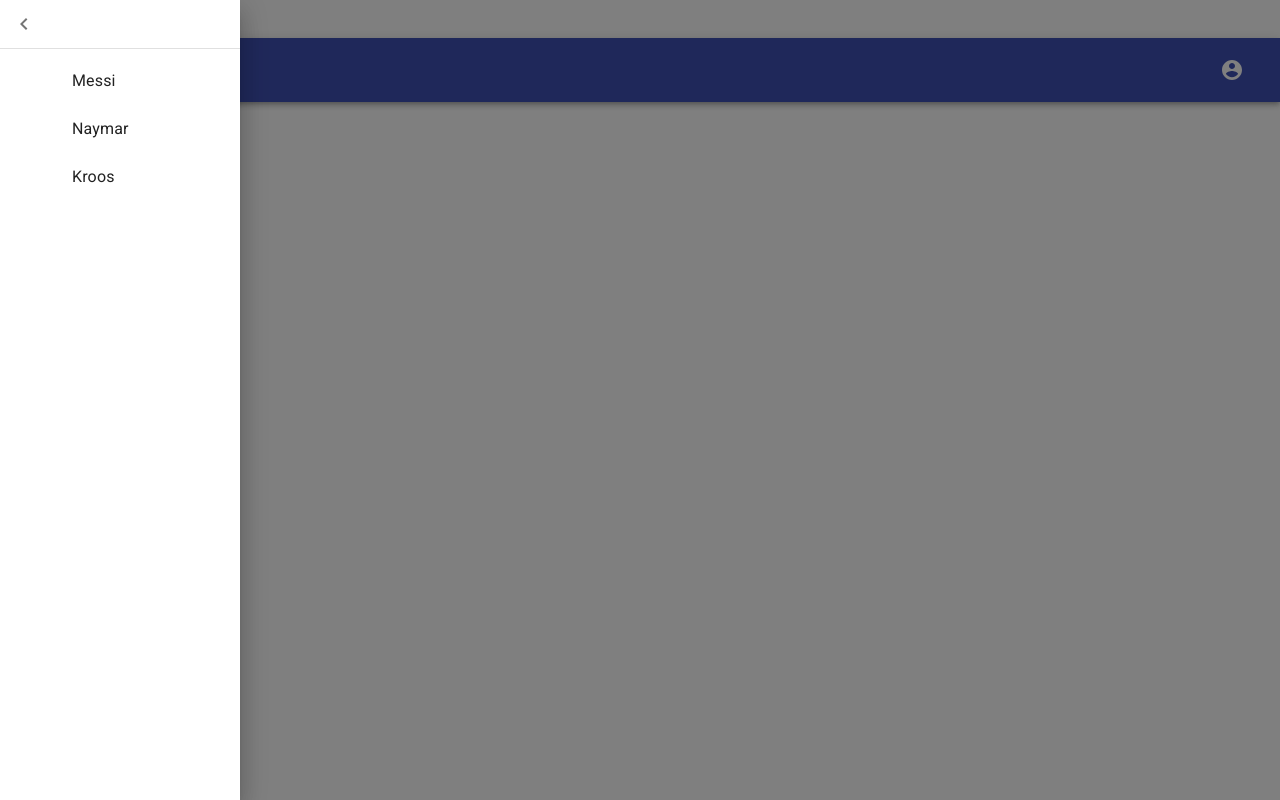
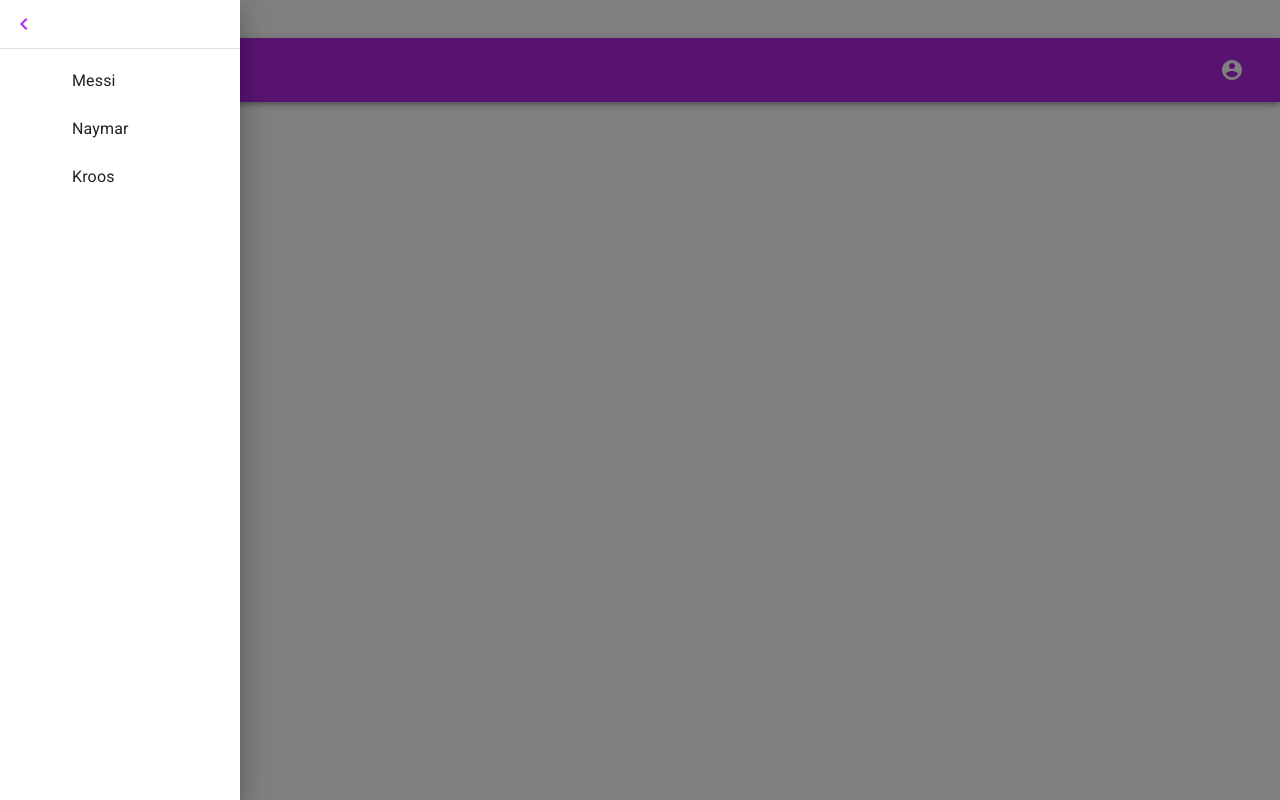
Before and after one commit to shkhaider2015/ElectronReact, a React (Create React App) app: page / in a window 1280 px wide. Both pictures are taken after a click on the button 36 px from the left and 70 px from the top of the page. Built offline with nearby package versions, Linux system fonts and the light colour scheme.

Commit message:
color schema

```diff
--- a/src/App.js
+++ b/src/App.js
@@ -1,11 +1,25 @@
 import React from 'react';
 import 'fontsource-roboto';
 import MenuAppBar from './components/appbar/appbar';
+import { createMuiTheme, MuiThemeProvider } from '@material-ui/core';
+
+const theme = createMuiTheme(
+  {
+    palette: {
+      primary: {
+        main: '#b124e0'
+      }
+    }
+  }
+)
 
 function App() {
   return (
     <div>
-      <MenuAppBar />
+      <MuiThemeProvider theme={theme}>
+        <MenuAppBar />
+      </MuiThemeProvider>
+
     </div>
   );
 }
--- a/src/components/appbar/appbar.js
+++ b/src/components/appbar/appbar.js
@@ -1,19 +1,9 @@
 import React from 'react';
 import { makeStyles } from '@material-ui/core/styles';
-import { Drawer, List, ListItem,
-   ListItemText, ListItemIcon, Divider, useTheme } from "@material-ui/core";
-import { ChevronLeft, ChevronRight  } from "@material-ui/icons";
-import AppBar from '@material-ui/core/AppBar';
-import Toolbar from '@material-ui/core/Toolbar';
-import Typography from '@material-ui/core/Typography';
-import IconButton from '@material-ui/core/IconButton';
-import MenuIcon from '@material-ui/icons/Menu';
-import AccountCircle from '@material-ui/icons/AccountCircle';
-import Switch from '@material-ui/core/Switch';
-import FormControlLabel from '@material-ui/core/FormControlLabel';
-import FormGroup from '@material-ui/core/FormGroup';
-import MenuItem from '@material-ui/core/MenuItem';
-import Menu from '@material-ui/core/Menu';
+import { Drawer, List, ListItem, ListItemText, ListItemIcon,
+         Divider, Menu, MenuItem, FormGroup, FormControlLabel,
+        Switch, IconButton, Typography, Toolbar, AppBar } from "@material-ui/core";
+import { ChevronLeft, Menu as MenuIcon, AccountCircle  } from "@material-ui/icons";
 
 const drawerWidth = 240;
 
@@ -23,6 +13,9 @@ const useStyles = makeStyles((theme) => ({
   },
   menuButton: {
     marginRight: theme.spacing(2),
+  },
+  appBar : {
+    position : 'static'
   },
   title: {
     flexGrow: 1,
@@ -36,9 +29,10 @@ const useStyles = makeStyles((theme) => ({
   }
 }));
 
+
+
 export default function MenuAppBar() {
   const classes = useStyles();
-  const theme = useTheme()
   const [ auth, setAuth ] = React.useState( true );
   const [ drawerOpen, setDrawerOpen ] = React.useState( false )
   const [ anchorEl, setAnchorEl ] = React.useState( null );
@@ -86,7 +80,8 @@ export default function MenuAppBar() {
   >
     <div className={classes.drawerHeader}>
       <IconButton onClick={handleDrawerClose}>
-        {theme.direction === 'ltr' ? <ChevronLeft /> : <ChevronRight />}
+        {/* {theme.direction === 'ltr' ? <ChevronLeft /> : <ChevronRight />} */}
+        <ChevronLeft color="primary" />
       </IconButton>
     </div>
     <Divider />
@@ -117,11 +112,11 @@ export default function MenuAppBar() {
     <div className={classes.root}>
       <FormGroup>
         <FormControlLabel
-          control={<Switch checked={auth} onChange={handleChange} aria-label="login switch" />}
+          control={<Switch color="primary" checked={auth} onChange={handleChange} aria-label="login switch" />}
           label={auth ? 'Logout' : 'Login'}
         />
       </FormGroup>
-      <AppBar position="static">
+      <AppBar className={classes.appBar}>
         <Toolbar>
           <IconButton edge="start" className={classes.menuButton} color="inherit" aria-label="menu" onClick={handleDrawerOpen}>
             <MenuIcon  />
```
